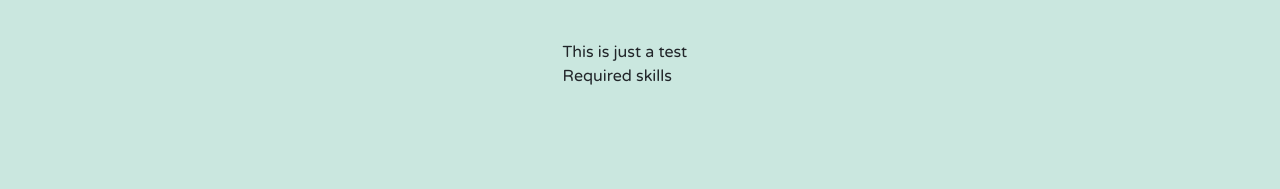
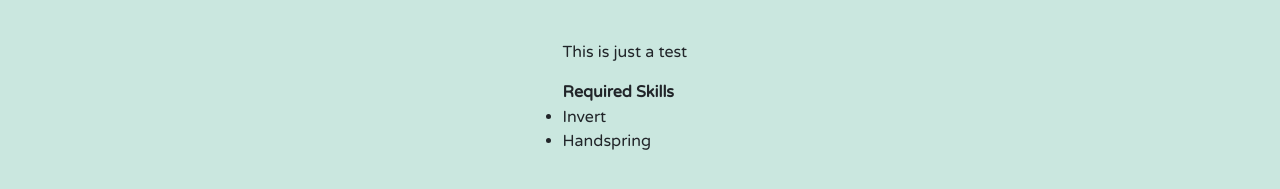
Before and after one commit to agnieszka-filip/Dance-Moves-App, an Angular app: page /dance-moves/0 in a window 1280 px wide. Shown: the part 541-730 px from the top of the page. Built offline with nearby package versions, Linux system fonts and the light colour scheme.

Commit message:
Add required skills to dance-move-details display

```diff
--- a/src/app/dance-moves/dance-moves-details/dance-moves-details.component.html
+++ b/src/app/dance-moves/dance-moves-details/dance-moves-details.component.html
@@ -45,7 +45,16 @@
     <div class="row">
         <div class="col-xs-12"
             style="margin-bottom: 7%;">
-            Required skills
+            <p
+                style="margin: 15% 0% 1% 0%;">
+                <b>Required Skills</b>
+            </p>
+            <ul class="list-group">
+                <li
+                    *ngFor="let requiredSkill of danceMove.requiredSkills">
+                    {{ requiredSkill.name }}
+                </li>
+            </ul>
         </div>
     </div>
 </div>
--- a/src/app/dance-moves/dance-moves-list/dance-move.model.ts
+++ b/src/app/dance-moves/dance-moves-list/dance-move.model.ts
@@ -1,10 +1,12 @@
+import { RequiredSkill } from '../required-skill.model';
+
 export class DanceMove {
     public name: string;
     public description: string;
     public imageVideoPath: string;
-    public requiredSkills: any;
+    public requiredSkills: RequiredSkill[];
 
-    constructor (name: string, desc: string, imgVidPath: string, requiredSkills: any) {
+    constructor (name: string, desc: string, imgVidPath: string, requiredSkills: RequiredSkill[]) {
         this.name = name;
         this.description = desc;
         this.imageVideoPath = imgVidPath;
```
